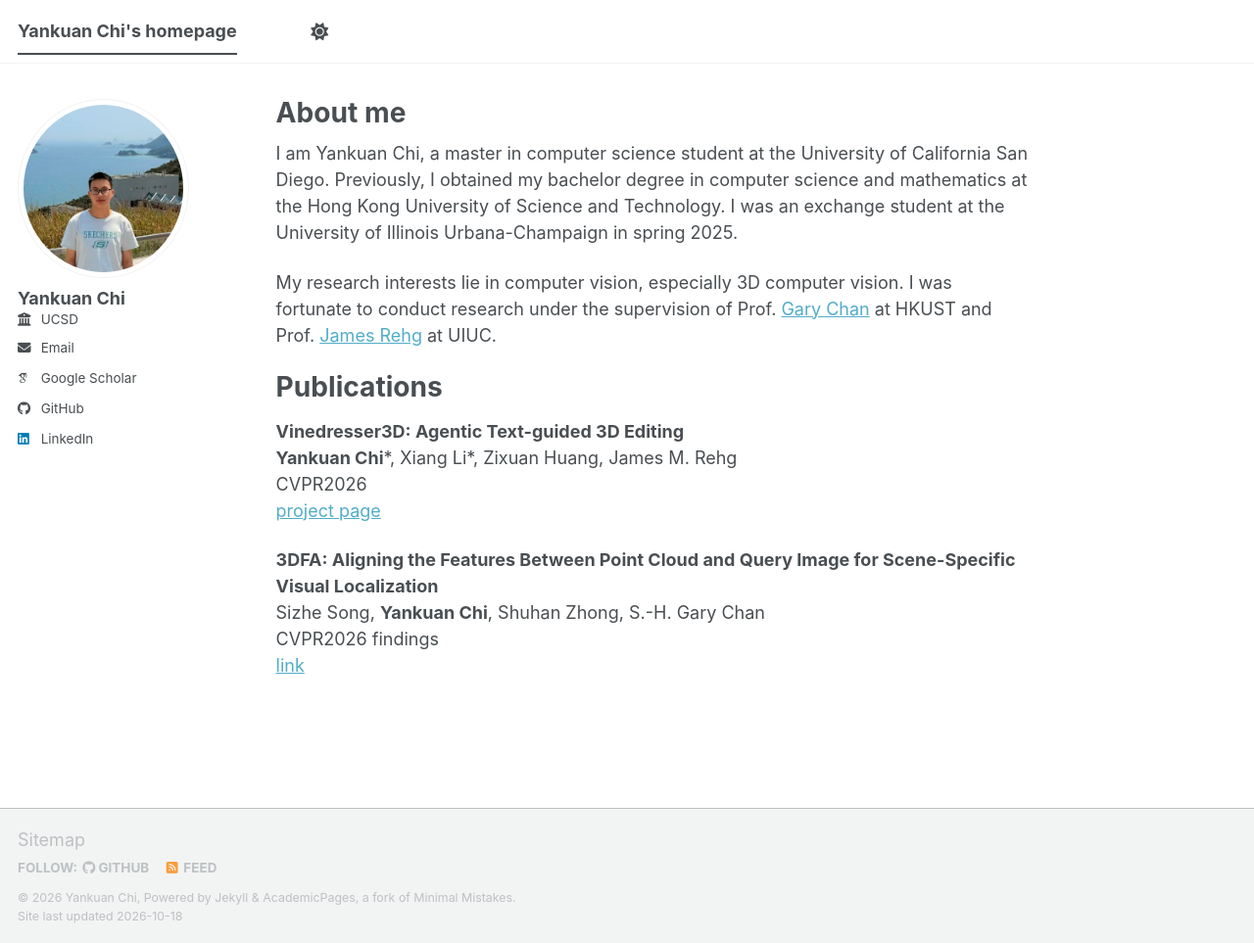
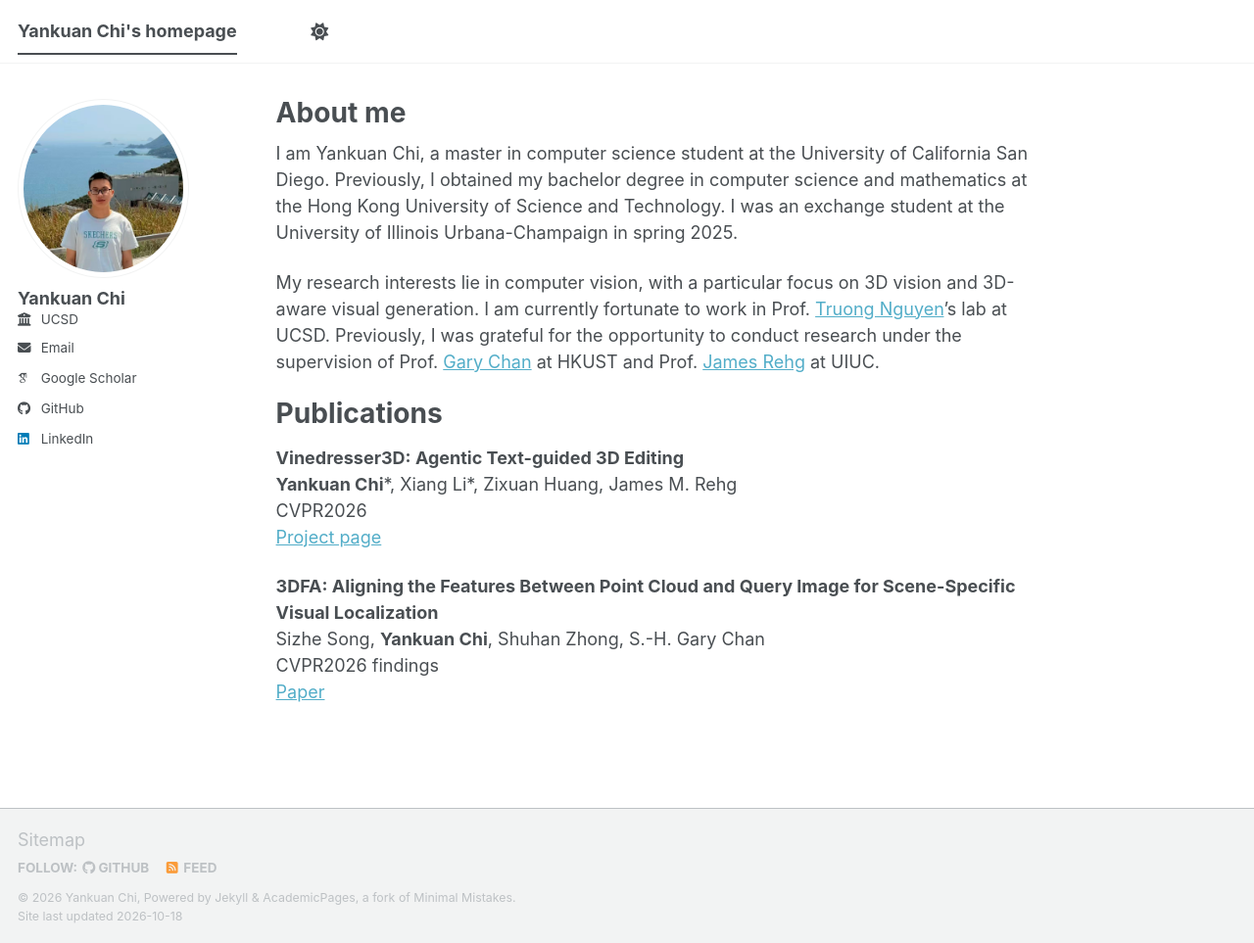
Before and after one commit to ykchizs/ykchizs.github.io, a Jekyll site: the page built from _pages/about.md, in a window 1280 px wide and 963 px high. Shown: the whole window at 98% size. Built offline with Jekyll 4.4.1, drawn with Linux system fonts in a browser that asks for light colours; some web fonts are replaced; a script bundle is joined from its source files by our own code; library files that are not in the unit come from our copies.

Commit message:
Update Oct 18th 2026

```diff
--- a/_pages/about.md
+++ b/_pages/about.md
@@ -9,16 +9,16 @@ redirect_from:
 
 I am Yankuan Chi, a master in computer science student at the University of California San Diego. Previously, I obtained my bachelor degree in computer science and mathematics at the Hong Kong University of Science and Technology. I was an exchange student at the University of Illinois Urbana-Champaign in spring 2025.
 
-My research interests lie in computer vision, especially 3D computer vision. I was fortunate to conduct research under the supervision of Prof. [Gary Chan](https://www.cse.ust.hk/~gchan/) at HKUST and Prof. [James Rehg](https://rehg.org/) at UIUC.
+My research interests lie in computer vision, with a particular focus on 3D vision and 3D-aware visual generation. I am currently fortunate to work in Prof. [Truong Nguyen](https://sites.google.com/view/ucsdvpl/?_gl=1*obp7lp*_gcl_au*MTM5MDY0OTE1OC4xNzg4MDYzMTYwLi0uLS4xNzg4MDYzMTYwLjk3NDU3MDQ0NC4xNzkyMzQ1OTc4LjE3OTIzNDU5Nzg.*FPAU*MTM5MDY0OTE1OC4xNzg4MDYzMTYw*_ga*NTQyNzExMDEyLjE3NjEwNTk3Mzc.*_ga_PWJGRGMV0T*czE3OTIzNDU5NzckbzgzJGcwJHQxNzkyMzQ1OTk4JGozOSRsMCRoMA..)’s lab at UCSD. Previously, I was grateful for the opportunity to conduct research under the supervision of Prof. [Gary Chan](https://www.cse.ust.hk/~gchan/) at HKUST and Prof. [James Rehg](https://rehg.org/) at UIUC.
 
 Publications
 ======
 **Vinedresser3D: Agentic Text-guided 3D Editing**
 **Yankuan Chi**\*, Xiang Li\*, Zixuan Huang, James M. Rehg
 CVPR2026
-[project page](https://vinedresser3d.github.io/)
+[Project page](https://vinedresser3d.github.io/)
 
 **3DFA: Aligning the Features Between Point Cloud and Query Image for Scene-Specific Visual Localization**
 Sizhe Song, **Yankuan Chi**, Shuhan Zhong, S.-H. Gary Chan
 CVPR2026 findings
-[link](https://cvpr.thecvf.com/virtual/2026/poster/40550)
+[Paper](https://openaccess.thecvf.com/content/CVPR2026F/papers/Song_3DFA_Aligning_the_Features_Between_Point_Cloud_and_Query_Image_CVPRF_2026_paper.pdf)
```
